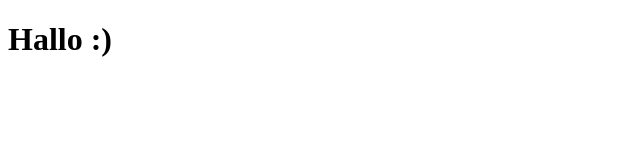
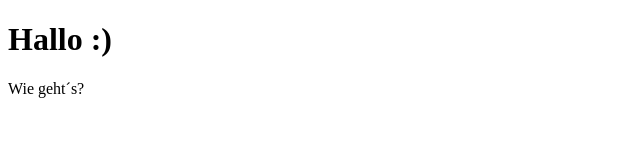
Before and after one commit to SorayaFe/GIS-SoSe-2020, a plain HTML site: page Aufgabe00/index.html in a window 1280 px wide. Shown: the full height of the page, 0-640 px from the left. Drawn offline with Linux system fonts and the light colour scheme.

Commit message:
Aufgabe00 Verbesserung

```diff
--- a/Aufgabe00/index.html
+++ b/Aufgabe00/index.html
@@ -9,5 +9,6 @@
     <h1>
         Hallo :)
     </h1>
+    <p>Wie geht´s?</p>
 </body>
 </html>
```
